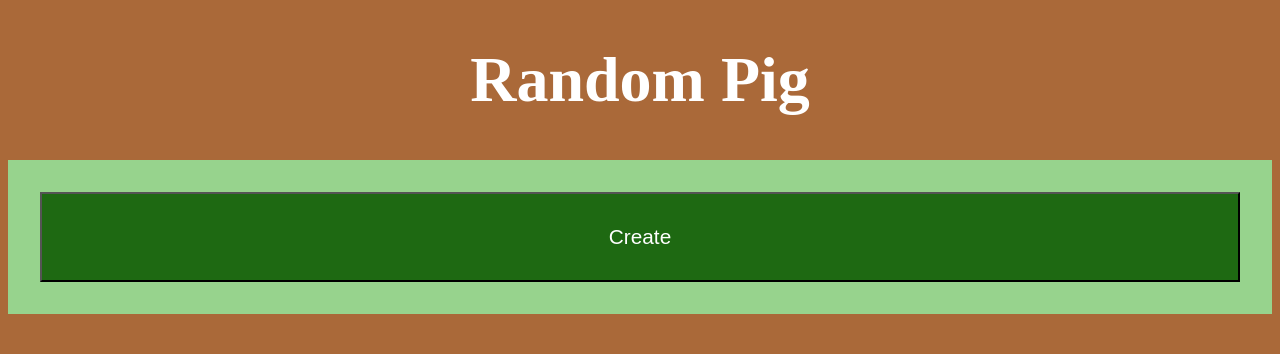
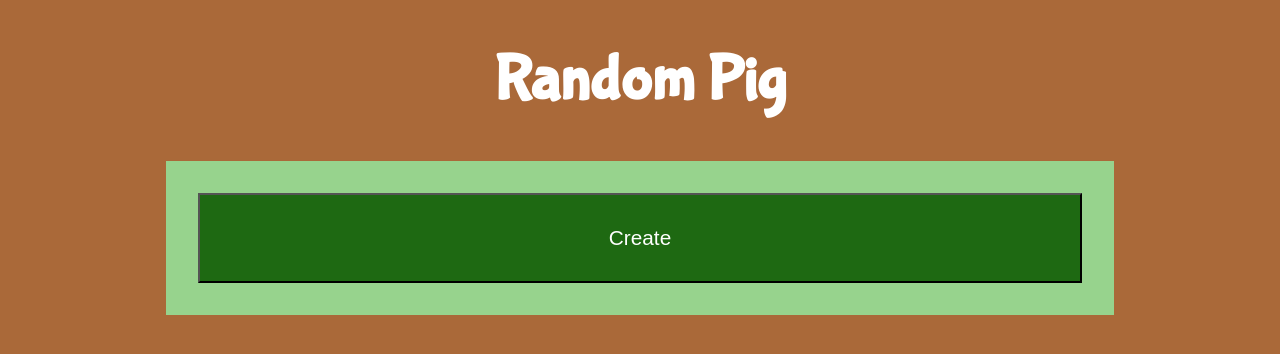
Before and after one commit to rosemarylp/random-pig, a plain HTML site: page index.html in a window 1280 px wide. Drawn offline with nearby package versions, Linux system fonts and the light colour scheme.

Commit message:
Add fonts

```diff
--- a/css/style.scss
+++ b/css/style.scss
@@ -1,14 +1,22 @@
-// Variables
+@import 'https://fonts.googleapis.com/css?family=Bubblegum+Sans|Open+Sans';
+
+// Colors
 $body-bg: #AA6939; //light brown
 $main-bg: #97D38D; //light green
 $med-green: #1E6912;
 
+// Fonts
+$heading: "Bubblegum Sans";
+$paragraph: "Open Sans";
+
 body {
 	background-color: $body-bg;
+	font-family: $paragraph;
 }
 
 header {
 	color: white;
+	font-family: $heading;
 	font-size: 2em;
 	text-align: center;
 }
@@ -17,6 +25,8 @@ main {
 	background-color: $main-bg;
 	display: flex;
 	flex-flow: column wrap;
+	margin: 0 auto;
+	max-width: 70%;
 	padding: 2em;
 
 	button {
```
Also changed, not shown: css/style.css.
